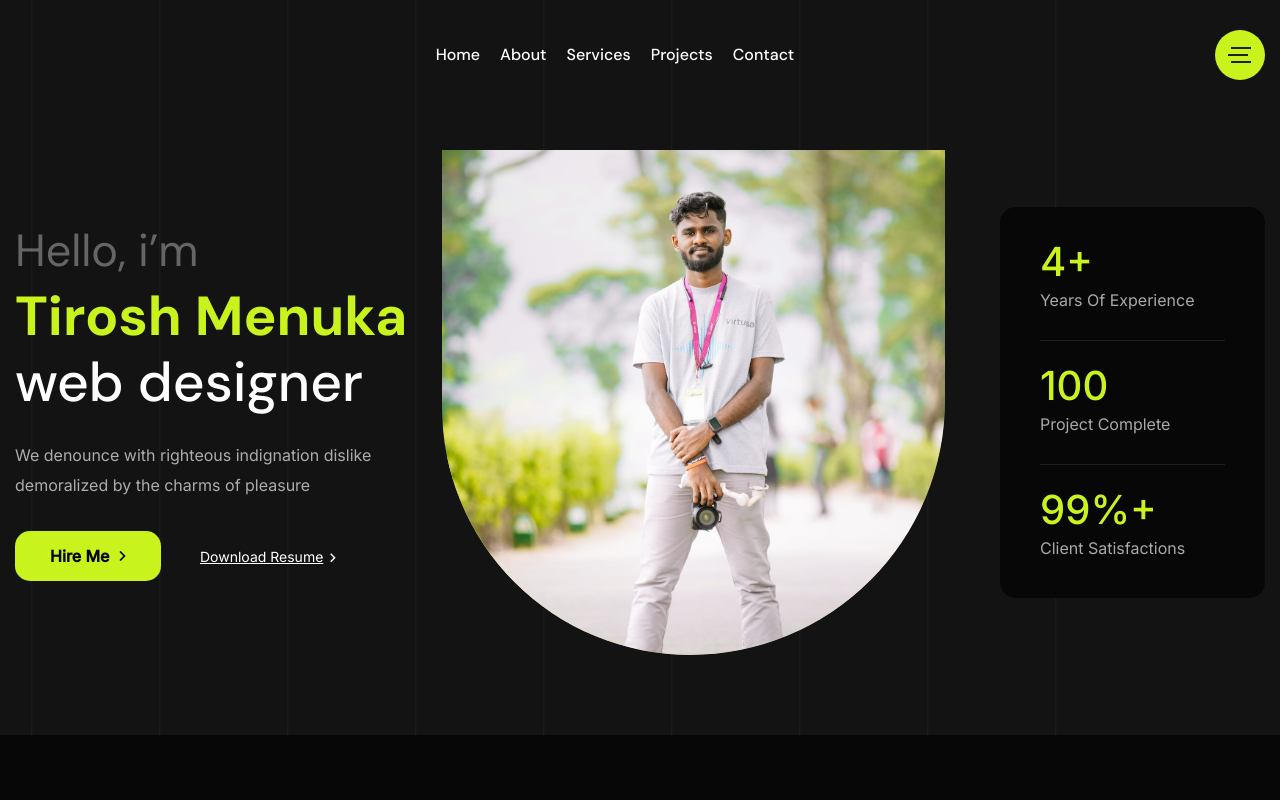
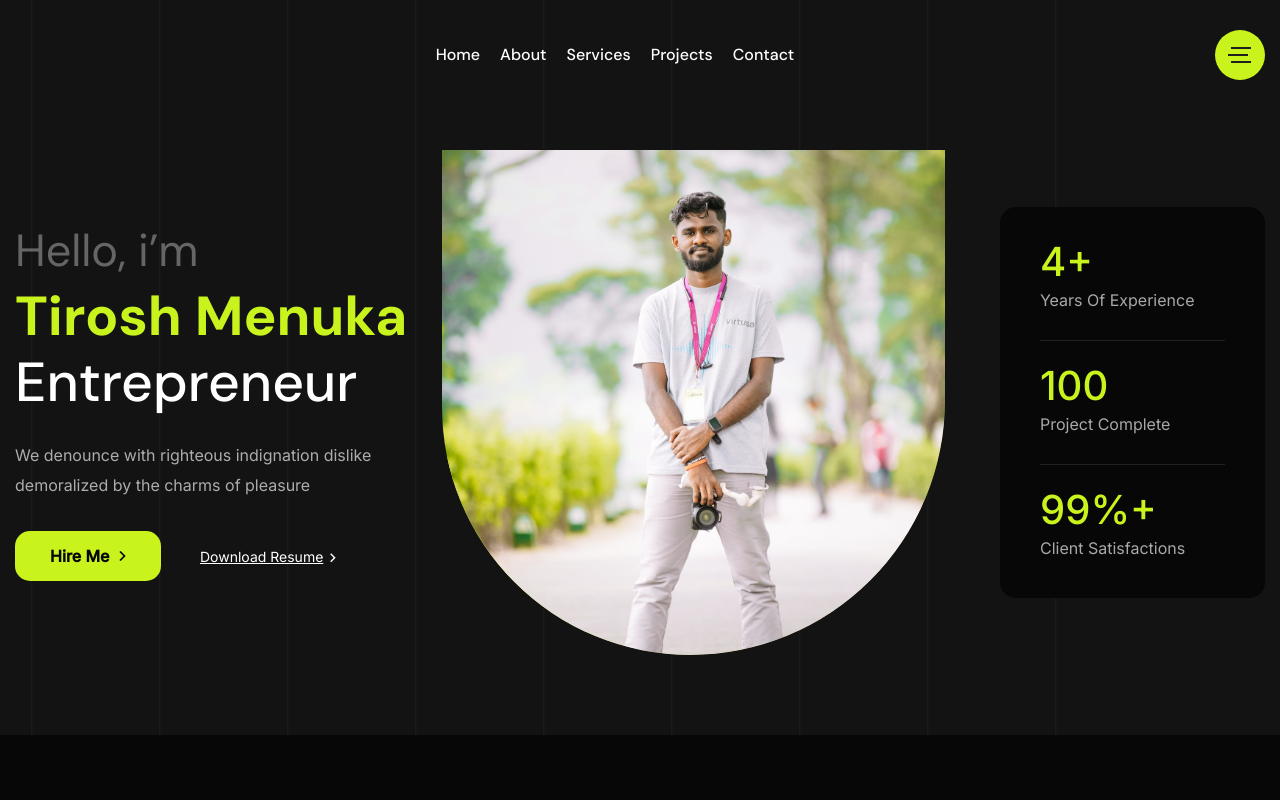
Before and after one commit to menuka1/Tirosh-Menuka, a plain HTML site: page index.html in a window 1280 px wide. Shown: the top 800 px of the page. Drawn offline with nearby package versions, Linux system fonts and the light colour scheme; files whose address does not match are found by name.

Commit message:
add entrepreneur

```diff
--- a/index.html
+++ b/index.html
@@ -165,7 +165,7 @@
                     <div class="col-lg-4 col-sm-7">
                         <div class="hero-content rmb-55 wow fadeInUp delay-0-2s">
                             <span class="h2">Hello, i’m </span>
-                            <h1><b>Tirosh Menuka</b> web designer</h1>
+                            <h1><b>Tirosh Menuka</b> Entrepreneur</h1>
                             <p>We denounce with righteous indignation dislike demoralized by the charms of pleasure</p>
                             <div class="hero-btns">
                                 <a href="contact.html" class="theme-btn">Hire Me <i class="far fa-angle-right"></i></a>
```
